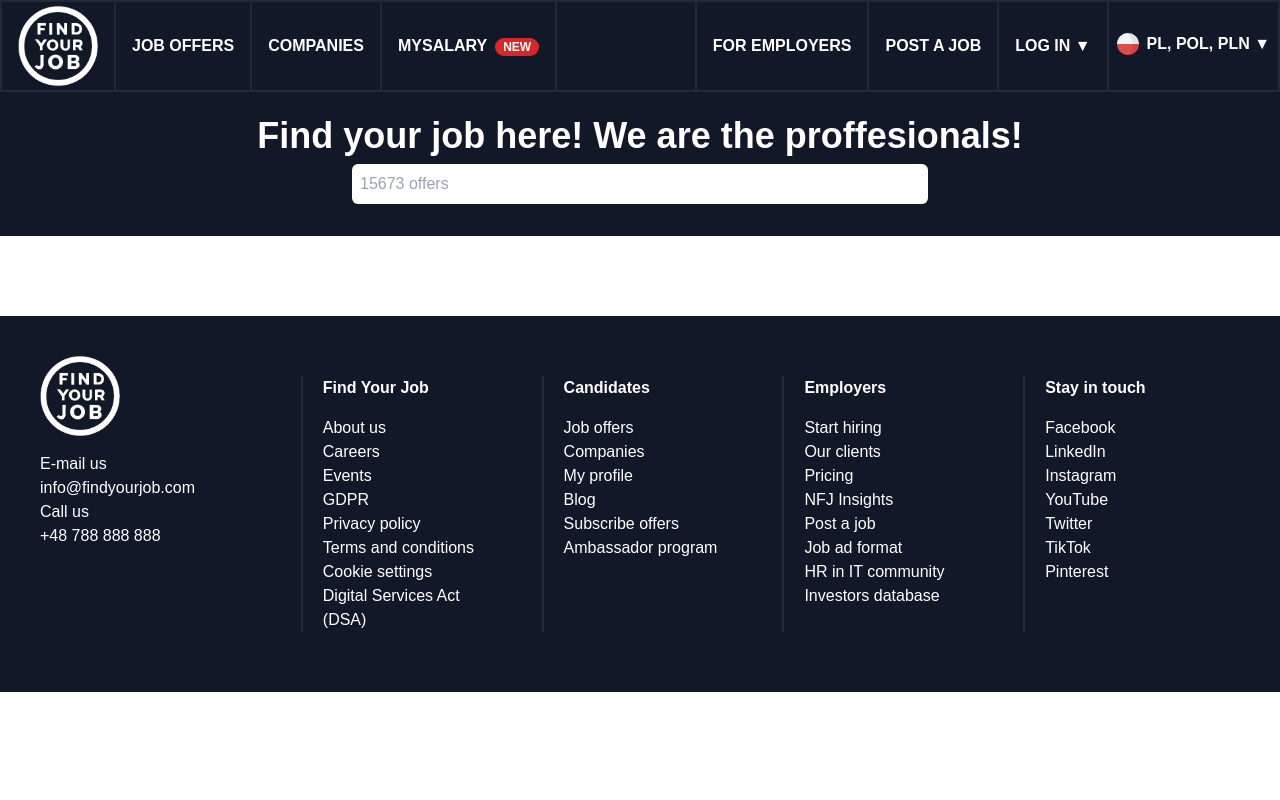
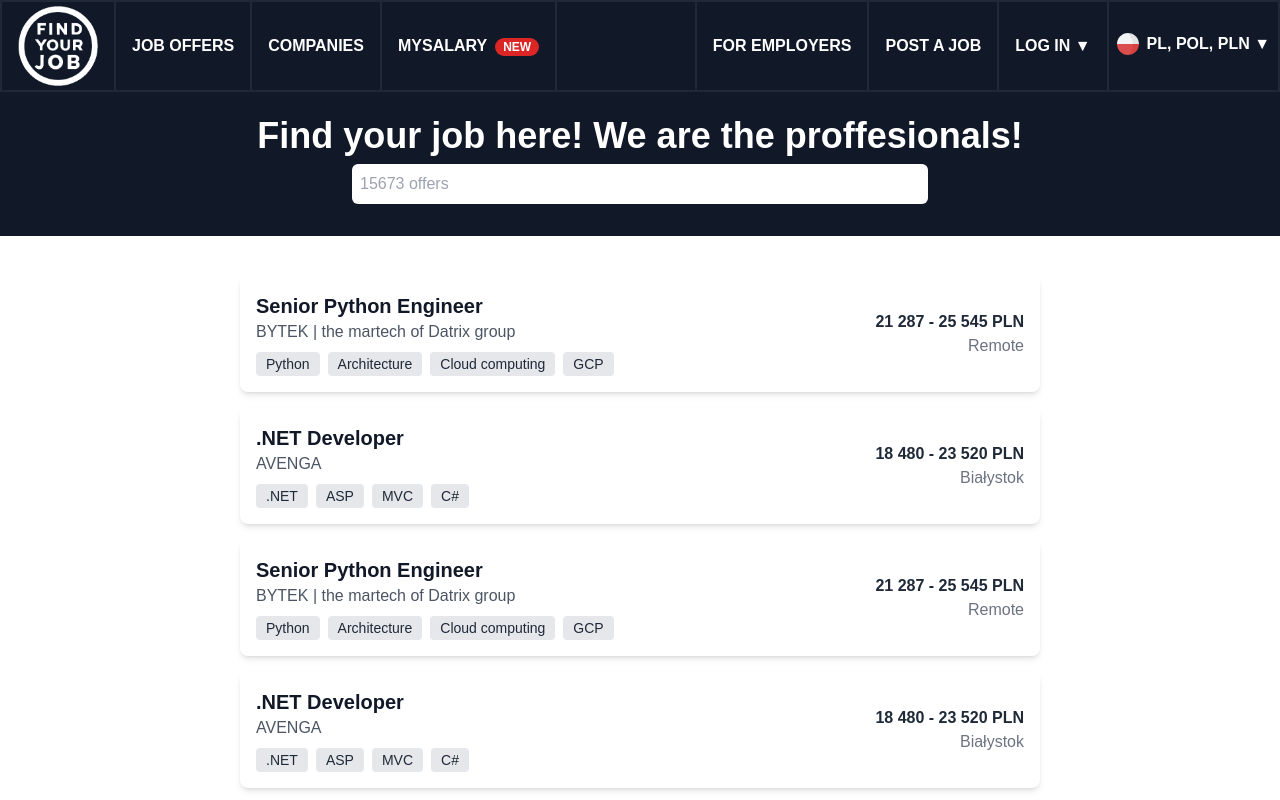
Before and after one commit to dscsxzzz/JobAnnouncementApp, a React (Vite) app in the folder job-annon-app/: page / in a window 1280 px wide. Shown: the top 800 px of the page. Built offline with nearby package versions, Linux system fonts and the light colour scheme.

Commit message:
Some changes yayayaya

```diff
--- a/job-annon-app/src/pages/home/Home.tsx
+++ b/job-annon-app/src/pages/home/Home.tsx
@@ -1,16 +1,60 @@
-import SearchBar from "./SearchBar.tsx"
+import SearchBar from './SearchBar.tsx'
+import JobListing from './JobListing.tsx'
 
 type Props = {}
 
 export default function Home({}: Props) {
+    const jobs = [
+        {
+            title: 'Senior Python Engineer',
+            company: 'BYTEK | the martech of Datrix group',
+            skills: ['Python', 'Architecture', 'Cloud computing', 'GCP'],
+            salary: '21 287 - 25 545 PLN',
+            location: 'Remote',
+        },
+        {
+            title: '.NET Developer',
+            company: 'AVENGA',
+            skills: ['.NET', 'ASP', 'MVC', 'C#'],
+            salary: '18 480 - 23 520 PLN',
+            location: 'Białystok',
+        },
+        {
+            title: 'Senior Python Engineer',
+            company: 'BYTEK | the martech of Datrix group',
+            skills: ['Python', 'Architecture', 'Cloud computing', 'GCP'],
+            salary: '21 287 - 25 545 PLN',
+            location: 'Remote',
+        },
+        {
+            title: '.NET Developer',
+            company: 'AVENGA',
+            skills: ['.NET', 'ASP', 'MVC', 'C#'],
+            salary: '18 480 - 23 520 PLN',
+            location: 'Białystok',
+        },
+        {
+            title: 'Senior Python Engineer',
+            company: 'BYTEK | the martech of Datrix group',
+            skills: ['Python', 'Architecture', 'Cloud computing', 'GCP'],
+            salary: '21 287 - 25 545 PLN',
+            location: 'Remote',
+        },
+    ]
+
     return (
         <>
-            <div className="mb-20 bg-gray-900 text-center p-6">
+            <div className="mb-10 bg-gray-900 text-center p-6">
                 <h1 className="text-4xl	font-bold text-white">
                     Find your job here! We are the proffesionals!
                 </h1>
                 <SearchBar />
             </div>
+            <div className="flex flex-col items-center">
+                {jobs.map((job, index) => (
+                    <JobListing key={index} {...job} />
+                ))}
+            </div>
         </>
     )
 }
--- /dev/null
+++ b/job-annon-app/src/pages/home/JobListing.tsx
@@ -0,0 +1,38 @@
+type Props = {
+    title: string
+    company: string
+    skills: string[]
+    salary: string
+    location: string
+}
+
+export default function JobListing({
+    title,
+    company,
+    skills,
+    salary,
+    location,
+}: Props) {
+    return (
+        <div className="bg-white p-4 rounded-lg shadow-md flex items-center justify-between mb-4 w-[800px] hover:bg-slate-100 cursor-pointer">
+            <div>
+                <h2 className="text-xl text-gray-900 font-semibold">{title}</h2>
+                <p className="text-gray-600">{company}</p>
+                <div className="flex flex-wrap mt-2">
+                    {skills.map((skill) => (
+                        <span
+                            key={skill}
+                            className="bg-gray-200 text-gray-800 text-sm font-medium mr-2 px-2.5 py-0.5 rounded"
+                        >
+                            {skill}
+                        </span>
+                    ))}
+                </div>
+            </div>
+            <div className="text-right">
+                <p className="text-gray-800 font-semibold">{salary}</p>
+                <p className="text-gray-500">{location}</p>
+            </div>
+        </div>
+    )
+}
--- a/job-annon-app/src/pages/home/SearchBar.tsx
+++ b/job-annon-app/src/pages/home/SearchBar.tsx
@@ -1,4 +1,4 @@
-import { useState } from 'react'
+import { useState, useEffect, useRef } from 'react'
 
 type Props = {}
 
@@ -8,10 +8,42 @@ export default function SearchBar({}: Props) {
     const technologies = ['C#', 'Git', 'JavaScript', '.NET']
     const locations = ['Remote', 'Hybrid', 'Field work', 'Warsaw']
     const salaries = ['>10k PLN', '>15k PLN', '>20k PLN', '>25k PLN']
+
+    const ref = useRef<HTMLDivElement>(null)
+    const ref2 = useRef<HTMLDivElement>(null)
+
+    const handleClickOutside = (event: MouseEvent) => {
+        if (ref.current && !ref.current.contains(event.target as Node) && ref2.current && !ref2.current.contains(event.target as Node)) {
+            setSelected(false)
+        }
+    }
+
+    useEffect(() => {
+        if (selected) {
+            document.addEventListener('mousedown', handleClickOutside)
+        } else {
+            document.removeEventListener('mousedown', handleClickOutside)
+        }
+        return () => {
+            document.removeEventListener('mousedown', handleClickOutside)
+            console.log('should be true1', selected)
+        }
+    }, [selected])
+
     return (
         <>
             <div className="flex justify-center p-2">
-                <div className="w-full" onClick={() => setSelected(!selected)}>
+                <div
+                ref={ref2}
+                    className="w-1/2"
+                    onClick={() => {
+                        if (!selected) {
+                            setSelected(true)
+                            console.log('should be true', selected)
+                            return
+                        }
+                    }}
+                >
                     <input
                         type="text"
                         placeholder="15673 offers"
@@ -19,7 +51,10 @@ export default function SearchBar({}: Props) {
                     />
                 </div>
                 {selected && (
-                    <div className="absolute mt-10 bg-white py-2 w-[576px] border-2 rounded-md">
+                    <div
+                        ref={ref}
+                        className="absolute mt-10 bg-white py-2 w-[576px] border-2 rounded-md"
+                    >
                         <div className="p-4">
                             {/* TODO: try to take last searches from local storage */}
                             <div className="mb-6">
```
